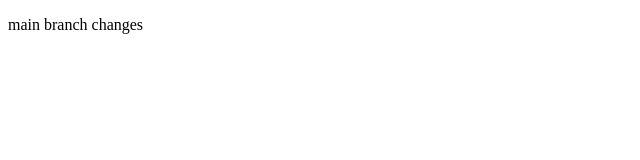
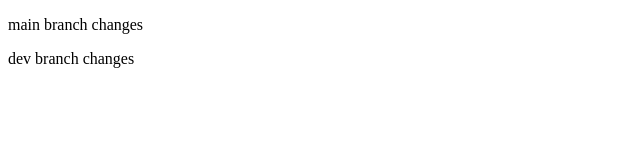
Before and after one commit to raju-sundermurthy/gitclonedemo, a plain HTML site: page index.html in a window 1280 px wide. Shown: the whole page, without its empty margins (0-640 px from the left). Drawn offline with Linux system fonts and the light colour scheme.

Commit message:
Update index file

```diff
--- a/index.html
+++ b/index.html
@@ -7,5 +7,6 @@
 </head>
 <body>
     <p>main branch changes</p>
+    <p>dev branch changes</p>
 </body>
 </html>
```
